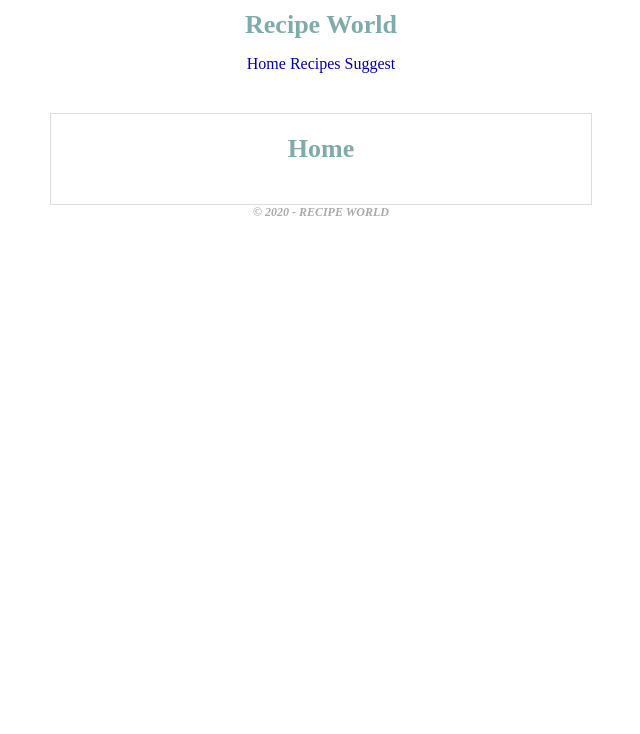
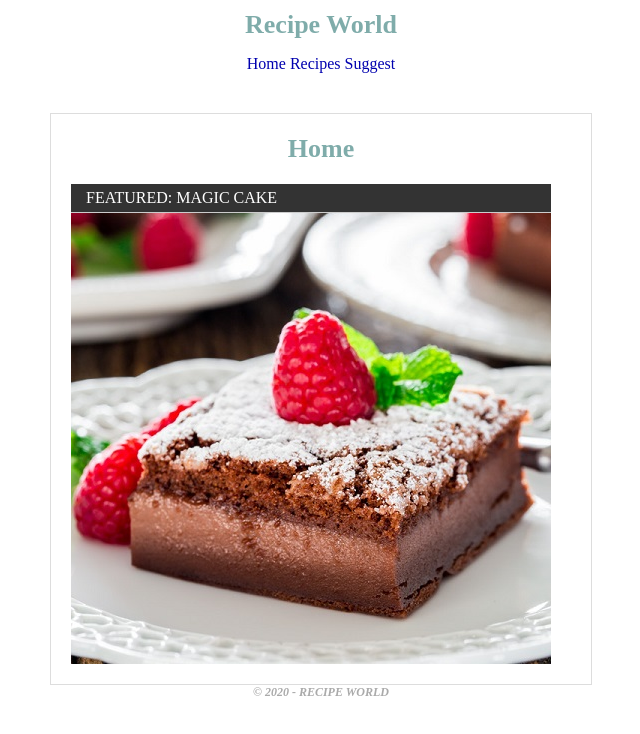
Before and after one commit to mateusz-piotrowski/recipe-world, a plain HTML site: page home.html in a window 1280 px wide. Shown: the whole page, without its empty margins (319-959 px from the left). Drawn offline with Linux system fonts and the light colour scheme.

Commit message:
Images: Background Images

```diff
--- a/home.html
+++ b/home.html
@@ -14,6 +14,11 @@
     </div>
     <div class="main-content">
       <h2> Home </h2>
+      <div class="featured-image">
+        <h3>
+          Featured: Magic Cake
+        </h3>
+      </div>
     </div>
     <div class="footer">
       <p> &copy; 2020 - Recipe World </p>
--- a/style.css
+++ b/style.css
@@ -107,6 +107,9 @@ textarea {
   margin-bottom: 25px;
   font-size: 24x;
 }
+body {
+  background: #ffffff;
+}
 .header {
   width: 500px;
 	padding: 10px 10px 10px 10px;
@@ -184,3 +187,15 @@ textarea {
 .photos li {
   display: inline;
 }
+.featured-image {
+  width: 480px;
+  height: 480px;
+  background: #ffffff url(images/featured-cake.jpg) top left no-repeat;
+}
+.featured-image h3 {
+  margin: 0;
+  background-color: #333333;
+  color: #ffffff;
+  padding: 5px 0 5px 15px;
+  text-transform: uppercase;
+}
```
Also changed, not shown: images/featured-cake.jpg (added).
